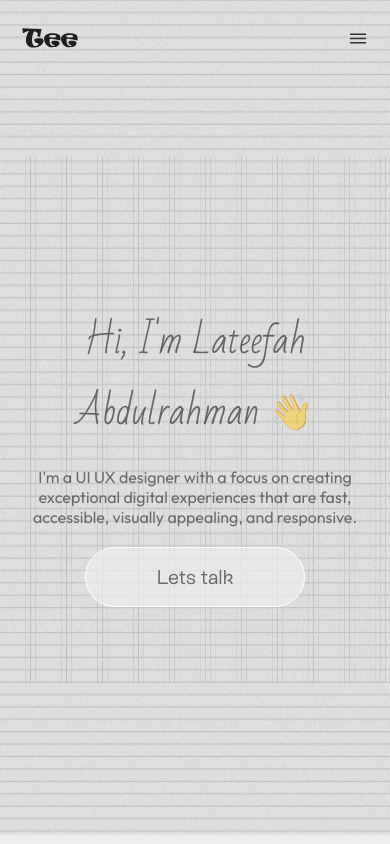
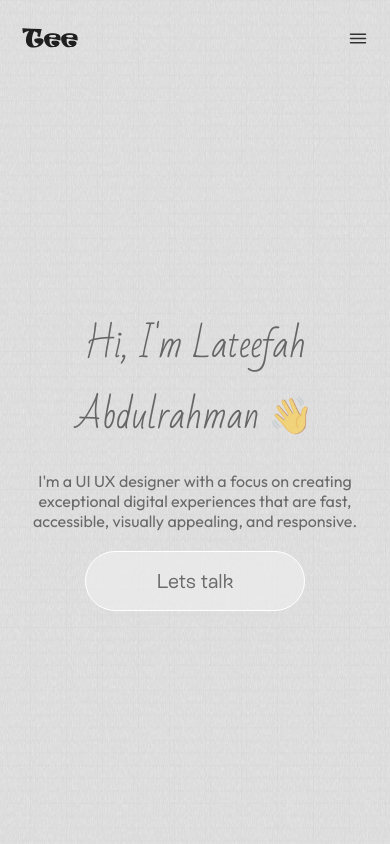
Before and after one commit to harzyz/Tee-s-Portfolio, a Next.js app: page / in a window 390 px wide. Shown: the top 844 px of the page. Built offline with nearby package versions, Linux system fonts and the light colour scheme.

Commit message:
fix hero

```diff
--- a/src/features/landingpage/hero/index.jsx
+++ b/src/features/landingpage/hero/index.jsx
@@ -1,15 +1,16 @@
 import React from "react";
 import styles from "./styles.module.scss";
 import Button from "@/components/custom_button";
-import Noise from "/public/images/Noise.png";
+import Noise from "/public/images/noises.png";
 import Background from "/public/images/background.png";
 import Image from "next/image";
+import Link from "next/link";
 
 const Hero = () => {
   return (
     <div className={styles.wrapper}>
+      {/* <Image className={styles.noise} src={Noise} alt="noise" /> */}
       <Image className={styles.noise} src={Noise} alt="noise" />
-      {/* <Image className={styles.overlay} src={Background} alt="noise" /> */}
       <div className={styles.container}>
         <div className={styles.inner_wrapper}>
           <div data-aos="zoom-in">
@@ -27,9 +28,9 @@ const Hero = () => {
               accessible, visually appealing, and responsive.
             </p>
           </div>
-          <a data-aos="fade-up" href="#contact">
+          <Link data-aos="fade-up" href="#contact">
             <Button label={"Lets talk"} />
-          </a>
+          </Link>
         </div>
       </div>
     </div>
--- a/src/features/landingpage/hero/styles.module.scss
+++ b/src/features/landingpage/hero/styles.module.scss
@@ -1,9 +1,9 @@
 .wrapper {
-  height: calc(100vh - 130px);
+  height: calc(100vh - 124px);
 
   .container {
     width: 100%;
-    height: calc(100vh - 130px);
+    height: 100%;
     display: flex;
     align-items: center;
     justify-content: center;
@@ -15,7 +15,6 @@
 
     .inner_wrapper {
       display: flex;
-
 
       flex-direction: column;
       gap: 20px;
@@ -35,7 +34,7 @@
     top: 0;
     width: 100%;
     max-width: 1700px;
-    height: calc(100% - 10px);
+    height: 100%;
     // height: calc(100vh - 55px);
     z-index: 3;
   }
@@ -56,7 +55,7 @@
 
 @media screen and (max-width: 750px) {
   .wrapper{
-    height: calc(100vh - 85px);
+    height: calc(100vh - 76px);
     // height: 100vh;
     .container{
       overflow: hidden;
```
Also changed, not shown: public/images/casestudyfix.jfif (deleted), public/images/noises.png (added).
